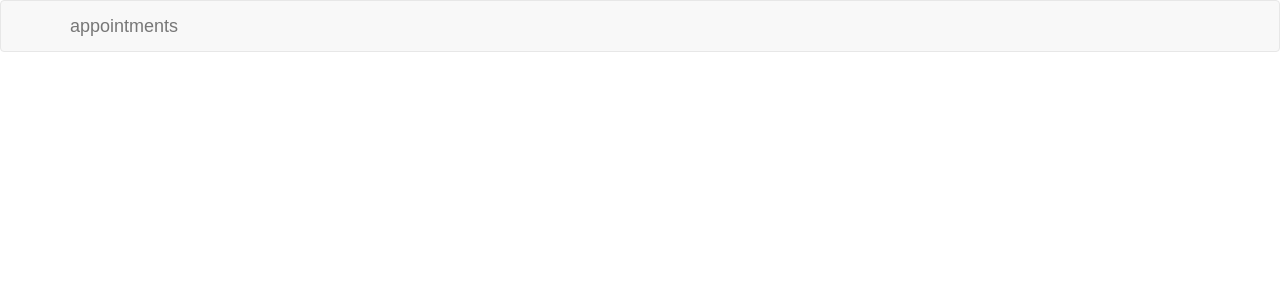
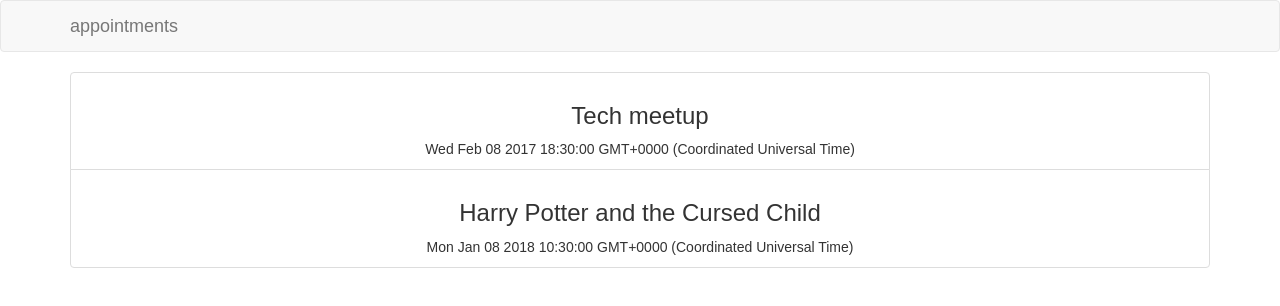
Before and after one commit to dp28/appointments, a React (Create React App) app: page / in a window 1280 px wide. Shown: the top 306 px of the page. Built offline with nearby package versions, Linux system fonts and the light colour scheme.

Commit message:
Render simple list of appointments
This deliberately exports unconnected React components separately from
their conected counterparts so that they can be tested in isolation
from the store. The mapping from the state to the list props is exported
to enable esting the integration.

```diff
--- a/src/App.js
+++ b/src/App.js
@@ -2,6 +2,7 @@
 import { Provider } from 'react-redux';
 import { Navbar, Grid, Row, Col } from 'react-bootstrap';
 
+import AppointmentList from './appointment-list/AppointmentList';
 import { initialise } from './initialise/InitialiseActions';
 import { store } from './state/store';
 
@@ -22,6 +23,7 @@
       <Grid>
         <Row>
           <Col xs={12}>
+            <AppointmentList />
           </Col>
         </Row>
       </Grid>
--- /dev/null
+++ b/src/appointment-list/AppointmentList.js
@@ -0,0 +1,23 @@
+import React from 'react';
+import { ListGroup, ListGroupItem } from 'react-bootstrap';
+import { connect } from 'react-redux';
+
+import Appointment from '../appointment/Appointment';
+
+export const AppointmentList = ({ appointments }) => (
+  <ListGroup>
+    {
+      appointments.map(appointment => (
+        <ListGroupItem key={appointment.id}>
+          <Appointment appointment={appointment} />
+        </ListGroupItem>
+      ))
+    }
+  </ListGroup>
+);
+
+export function mapStateToProps({ appointments }) {
+  return { appointments };
+}
+
+export default connect(mapStateToProps)(AppointmentList);
--- /dev/null
+++ b/src/appointment/Appointment.js
@@ -0,0 +1,11 @@
+import React from 'react';
+import './Appointment.css';
+
+export const Appointment = ({ appointment }) => (
+  <div className='Appointment'>
+    <h3 className='Appointment-title'>{appointment.title}</h3>
+    <div className='Appointment-time Appointment-start'>{appointment.start.toString()}</div>
+  </div>
+);
+
+export default Appointment;
```
Also changed, not shown: src/appointment/Appointment.css (added), 2 other files (tests, documents, lock files or other folders).
